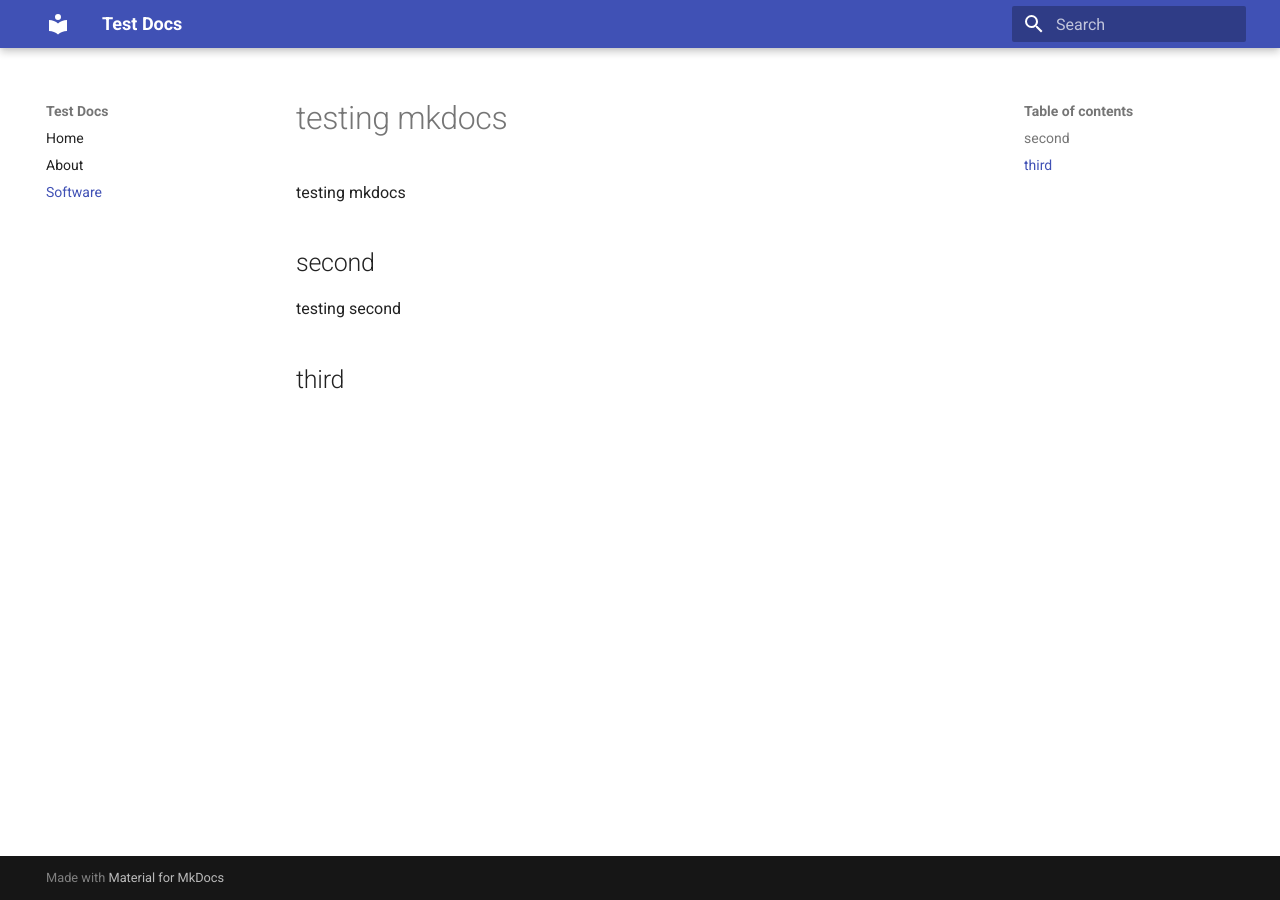
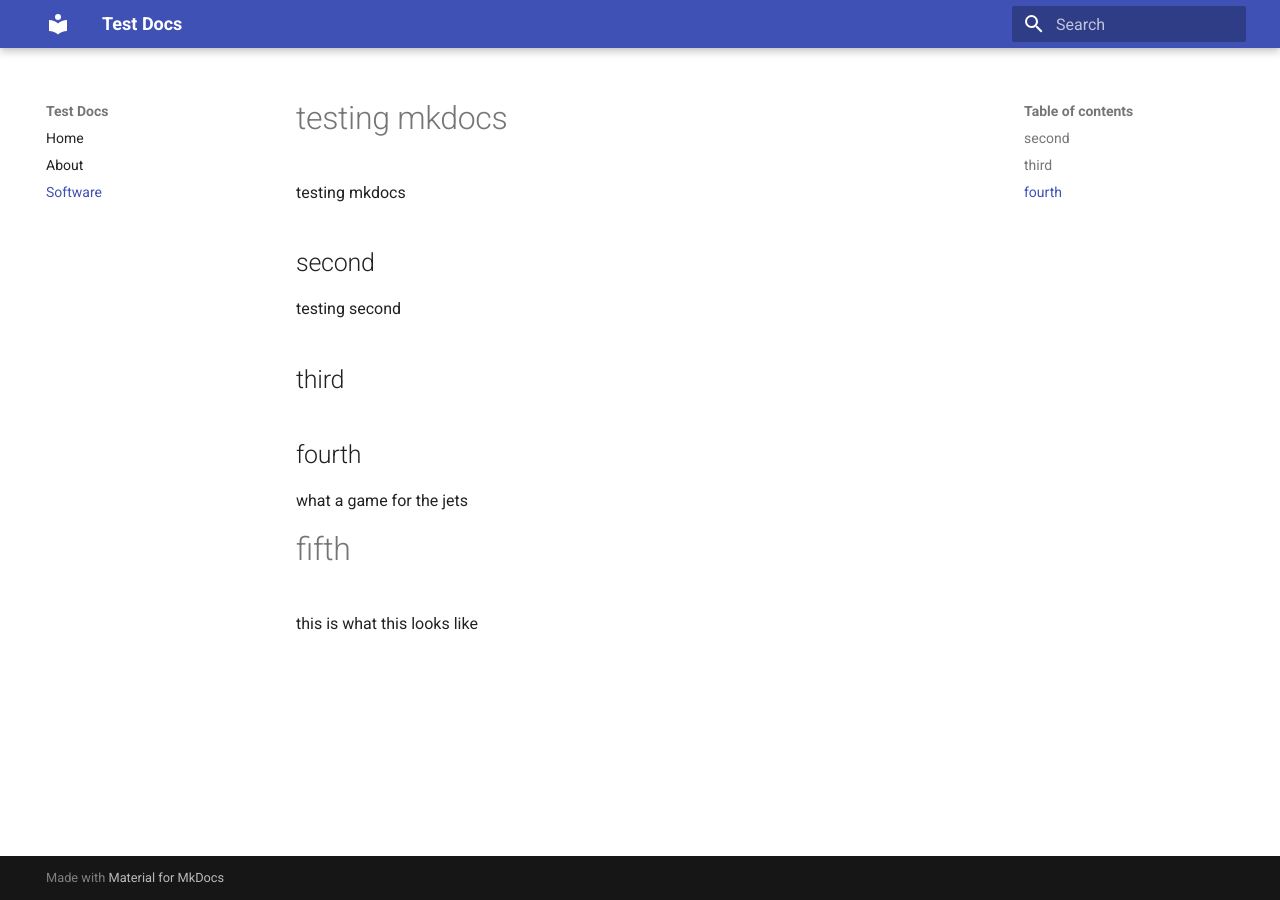
Before and after one commit to sfspot2020/mkdoc-test, an MkDocs documentation site: the page built from docs/application.md, in a window 1280 px wide. Built offline with MkDocs 1.6.1 and Material for MkDocs 9.7.7, drawn with Linux system fonts in a browser that asks for light colours.

Commit message:
windows test

```diff
--- a/docs/application.md
+++ b/docs/application.md
@@ -6,3 +6,11 @@ testing mkdocs
 testing second
 
 ## third
+
+## fourth
+
+what a game for the jets
+
+# fifth
+
+this is what this looks like
```
